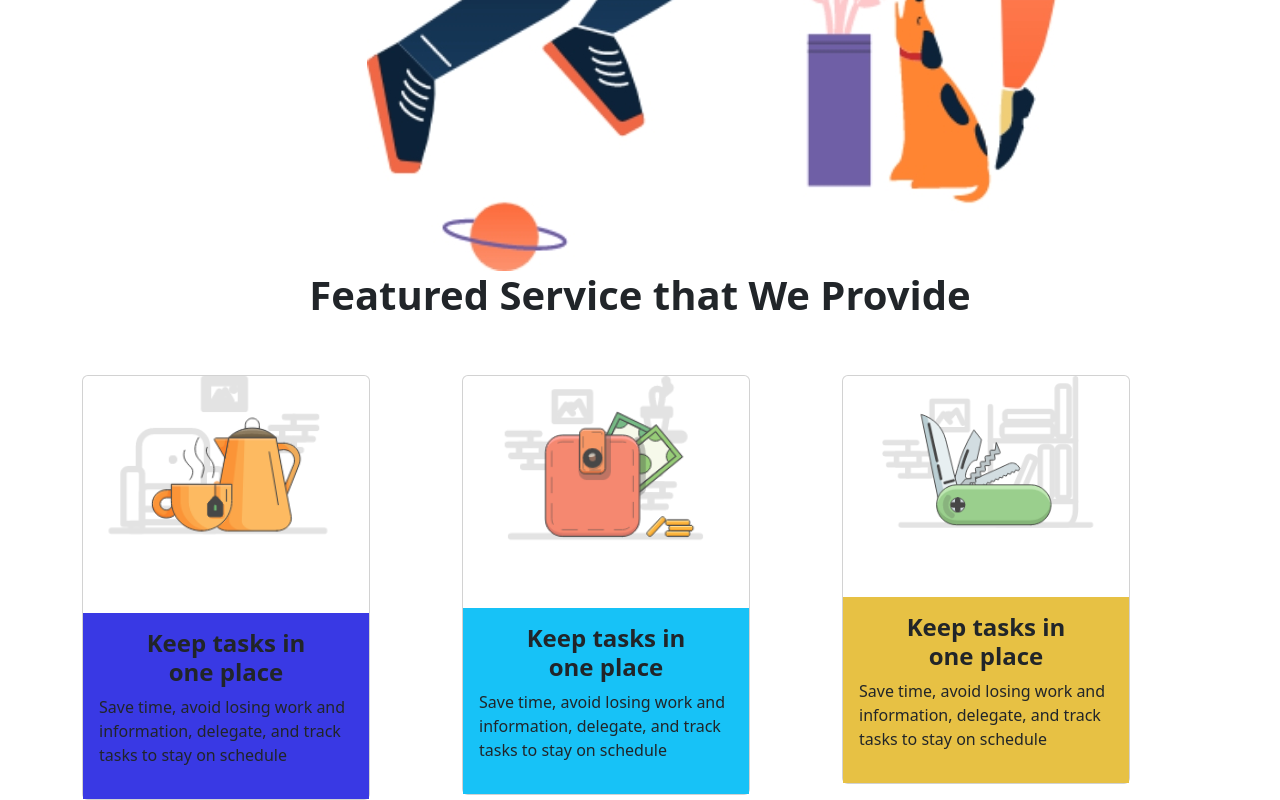
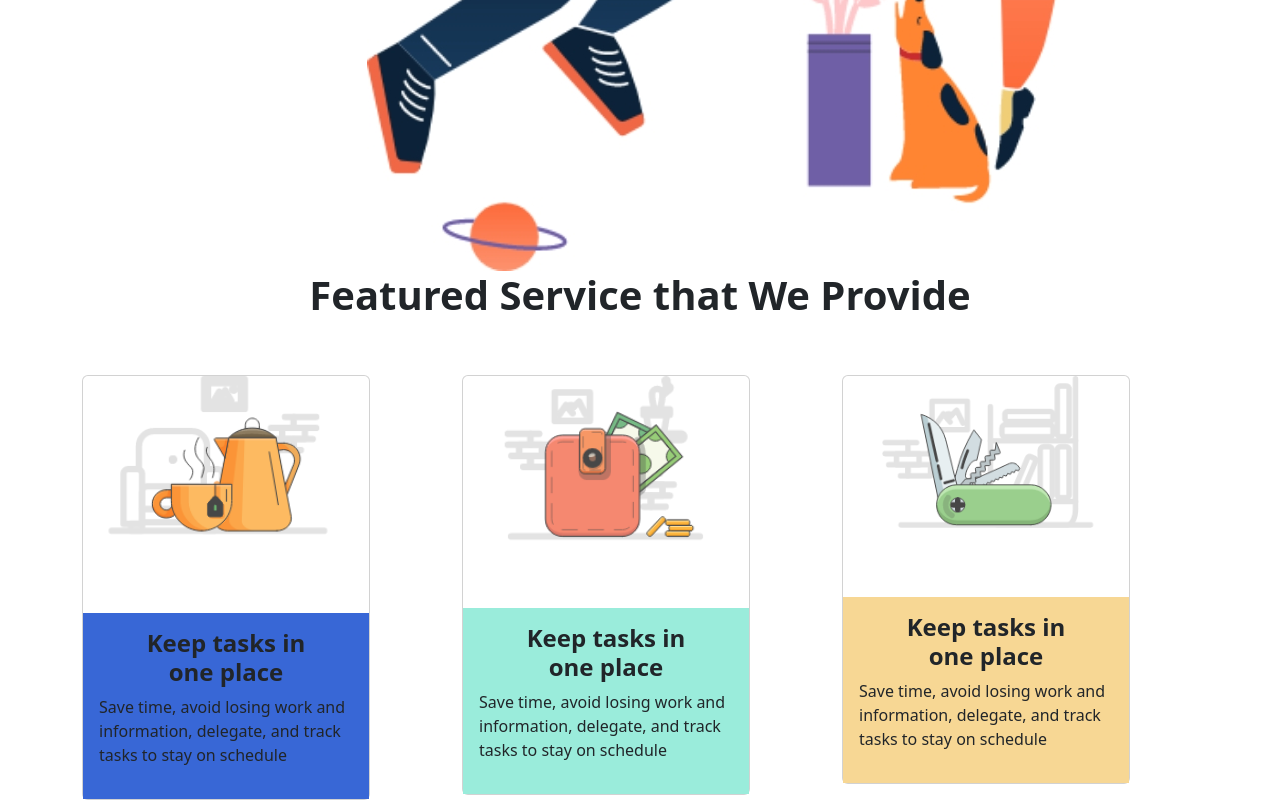
Before and after one commit to IsurikaDaniel/IT-MyWEB-N.I.Daniel, a plain HTML site: page index.html in a window 1280 px wide. Shown: the part 675-1475 px from the top of the page. Drawn offline with nearby package versions, Linux system fonts and the light colour scheme.

Commit message:
added index.html

```diff
--- a/index.html
+++ b/index.html
@@ -53,7 +53,7 @@
     <div class="col-md-4 md-4 mt-5">
       <div class="card" style="width: 18rem;">
         <img src="Images/Image 3.png" class="card-img-top" alt="">
-        <div class="card-body" style="background-color: rgb(57, 57, 228);">
+        <div class="card-body" style="background-color: #3867d6;">
           <h4 class="card-title"><center><b>Keep tasks in <br>one place</b></center></h4>
           <p>Save time, avoid losing work and information, delegate, and track tasks to stay on schedule</p>
         </div>
@@ -63,7 +63,7 @@
       <div class="col-md-4 md-4 mt-5">
         <div class="card" style="width: 18rem;">
           <img src="Images/Image 2.png" class="card-img-top" alt="">
-          <div class="card-body" style="background-color: rgb(23, 194, 247);">
+          <div class="card-body" style="background-color: #9AECDB;">
             <h4 class="card-title"> <center><b>Keep tasks in <br> one place</b></center></h4>
             <p> Save time, avoid losing work and information, delegate, and track tasks to stay on schedule</p>
           </div>
@@ -73,7 +73,7 @@
         <div class="col-md-4 md-4 mt-5">
           <div class="card" style="width: 18rem;">
             <img src="Images/Image 1.png" class="card-img-top" alt="">
-            <div class="card-body" style="background-color: rgb(231, 193, 68);">
+            <div class="card-body" style="background-color: #f7d794;">
               <h4 class="card-title"><center><b>Keep tasks in <br> one place</b></center></h4>
               <p> Save time, avoid losing work and information, delegate, and track tasks to stay on schedule</p>
             </div>
```
